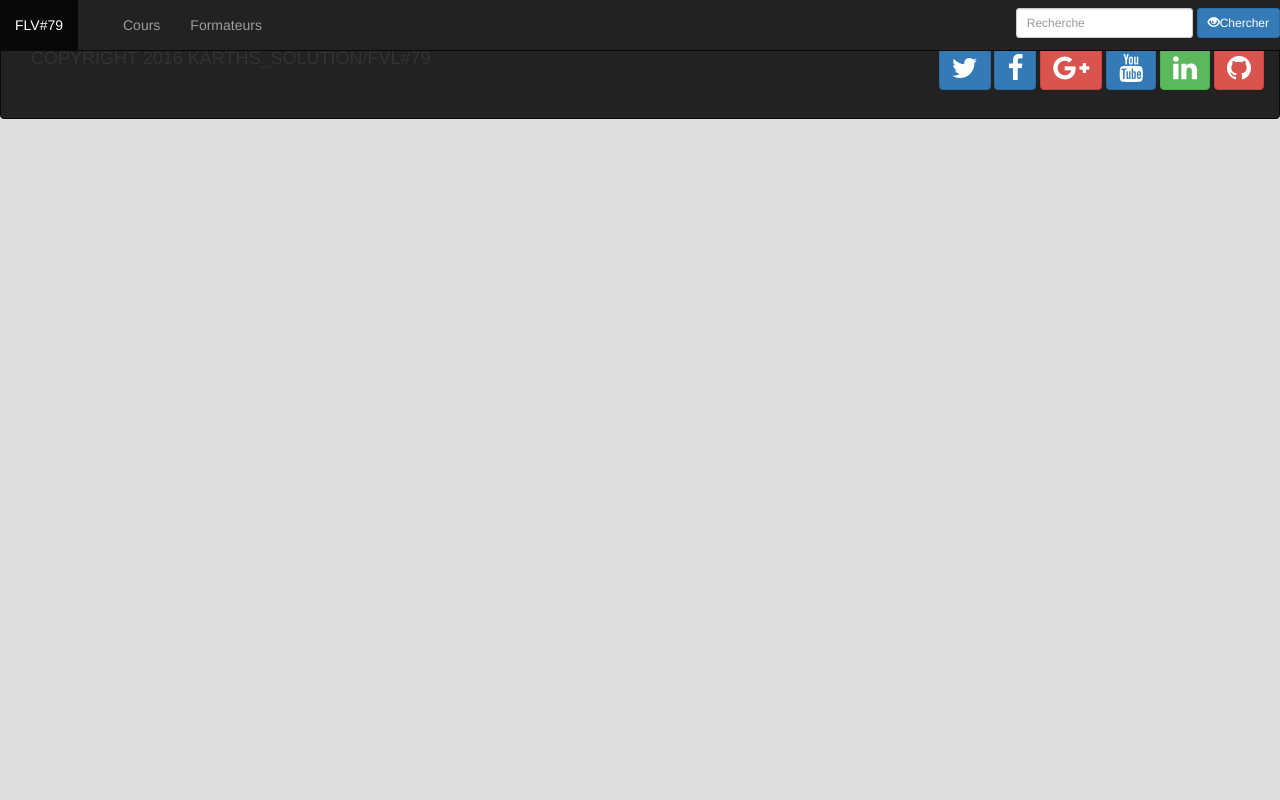
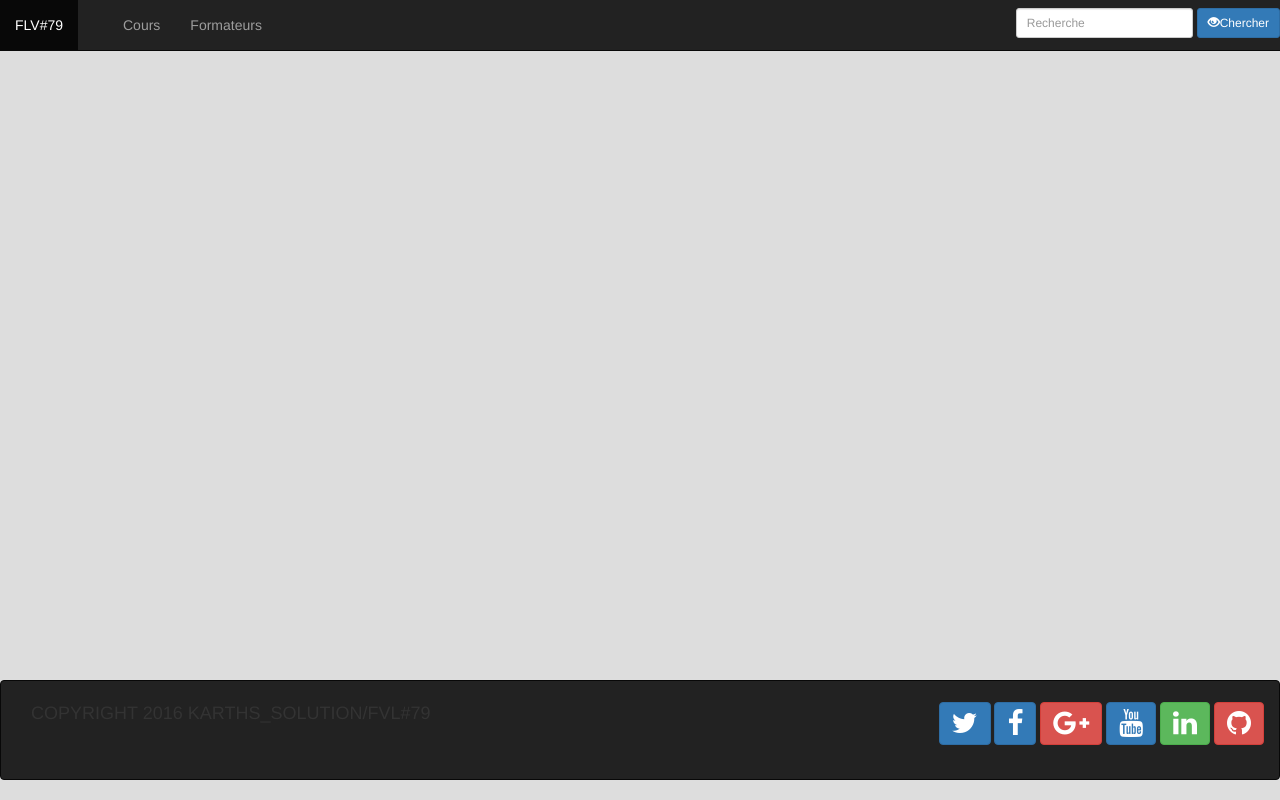
Before and after one commit to Iso-Doss/FLV-79, a PHP site: template app/views/other.phtml in a window 1280 px wide. Run offline with PHP 8.4, Linux system fonts and the light colour scheme; the template is opened without the code that fills it, so the values that code supplies are empty.

Commit message:
Ajout du footer en bas de page et amelioration des pages formateurs et autres

```diff
--- a/app/views/index/index.phtml
+++ b/app/views/index/index.phtml
@@ -270,9 +270,9 @@
             <section class="row" id="noscours">
                 <h1>Quelques Cours</h1>
                 <div class="col-xs-6 col-sm-6 col-md-3 ">
-                    <a href="#" class="thumbnail">
+                    <a href="<?= $this->url->get('php/index'); ?>" class="thumbnail">
                         <img src="<?php $base; ?> public/img/4.png" alt="slide" class="img-rounded">
-                        <p>Top Python Courses</p>
+                        <p>PHP</p>
                     </a>
                 </div>
                 <div class="col-xs-6 col-sm-6 col-md-3 ">
@@ -319,7 +319,7 @@
                 </div>
             </section>
             <div id="DivClignotante" style="visibility:visible;" class="col-lg-offset-10">
-                <a id="clignote" href="noscours.php">Voir plus...</a>
+                <a id="clignote" href="<?= $this->url->get('noscours/index'); ?>">Voir plus...</a>
             </div>
 
         </div>
--- a/app/views/other.phtml
+++ b/app/views/other.phtml
@@ -18,15 +18,15 @@
         <script src="../<?php $this->url->getBaseUri(); ?>public/css/bootstrap/js/bootstrap.js"></script>
     </head>
     <body  data-spy="scroll" data-target=".navbar">
-
+        <div id="main">
             <nav class="navbar navbar-inverse navbar-fixed-top" style="back">
 
                 <ul class="nav navbar-nav">
-                <li class="active"><a href="<?= $this->url->get('');?>">FLV#79</a></li>
+                    <li class="active"><a href="<?= $this->url->get(''); ?>">FLV#79</a></li>
                     <li><a href="#page-top"></a></li>
-                <li><a href="<?= $this->url->get('noscours/index');?>">Cours</a></li>
+                    <li><a href="<?= $this->url->get('noscours/index'); ?>">Cours</a></li>
                     <!--                <li><a href="#">Les plus suivis</a></li>-->
-                <li><a href="<?= $this->url->get('formateurs/index');?>">Formateurs</a></li>
+                    <li><a href="<?= $this->url->get('formateurs/index'); ?>">Formateurs</a></li>
                 </ul>
                 <form class="navbar-form navbar-right inline-form">
                     <div class="form-group">
@@ -38,7 +38,7 @@
             </nav>
 
             <?php echo $this->getContent(); ?>
-		<div class="col-lg-12 col-md-12 col-xs-12 navbar navbar-inverse navbar-bottom" style="back">
+            <div id="footer" class="col-lg-12 col-md-12 col-xs-12 navbar navbar-inverse navbar-bottom" style="back">
                 <div class="col-lg-6 col-md-12 col-xs-12 navbar-form navbar-left inline-form">
                     <h4> COPYRIGHT 2016 KARTHS_SOLUTION/FVL#79</h4>
                 </div>
@@ -64,6 +64,6 @@
             <script src="../<?php $this->url->getBaseUri(); ?>public/css/bootstrap/dist/js/jquery.js"></script>
             <script src="../<?php $this->url->getBaseUri(); ?>public/css/bootstrap/dist/js/bootstrap.min.js"></script>
             <script src="../<?php $this->url->getBaseUri(); ?>public/css/bootstrap/dist/js/jquery.min.js"></script>
-
+        </div>
     </body>
 </html>
--- a/app/views/php/index.phtml
+++ b/app/views/php/index.phtml
@@ -1,13 +1,13 @@
 
 <div class="col-md-12" id="bodyformateurs">
     <section class="row" id="noscours">
-        <div class="col-md-4">
+        <div class="col-md-2">
             <a href="#" class="thumbnail">
                 <img src="<?php $base; ?> ../public/img/2.png" alt="" class="img-rounded">
                 <p class="text-center">PHP par Mr Ahmed ADEHAN</p>
             </a>
         </div>
-        <div class="col-md-4">
+        <div class="col-md-2">
             <a href="#" class="thumbnail">
                 <img src="<?php $base; ?> ../public/img/2.png" alt="" class="img-rounded">
                 <p class="text-center">PHP par Mr Béthel ATOHOUN</p>
--- a/public/css/Style.css
+++ b/public/css/Style.css
@@ -7,11 +7,30 @@ and open the template in the editor.
     Created on : 11 oct. 2016, 11:24:28
     Author     : Agence Karth
 */
+
 body {
     background-color:#DDD;
-    margin-top: 20px;
+    margin-top: 0px;
     padding-top: 10px;
 }
+
+#main{
+
+max-width:1280px;
+
+min-height:100%;
+
+margin:0 auto;
+
+position:relative;
+
+}
+
+body,html
+{
+    height: 100%;
+}
+
 #bodyformateurs
 {
     margin-top: 70px;
@@ -22,12 +41,14 @@ body {
     width: 100%;
     height: 410px;
 }
+
 #clignote
 {
 
     font-size: 20px;
     color: red;
 }
+
 #requis
 {
     color: red;
@@ -42,6 +63,7 @@ body {
 {
     color: red;
 }
+
 [class*="col-"]
 {
     margin-bottom: 20px;
@@ -52,10 +74,12 @@ img
     width: 100%;
     height: 100px;
 }
+
 .well {
     background-color:#CCC;
     padding: 20px;
 }
+
 a:active, a:focus { outline:none; }
 .inline-form input {
     display: inline-block;
@@ -71,3 +95,16 @@ carousel-inner img
 .content{
     margin-top: 50px;
 }
+
+#footer
+{
+    position:absolute;
+
+    bottom:0;
+
+    width:100%;
+
+    padding-top:5px;
+
+    height:100px;
+}
```
Also changed, not shown: app/views/formateurs/index.phtml (+21 -3 lines), app/views/listeformateurs/index.phtml (+26 -2 lines), app/views/noscours/index.phtml (+21 -3 lines). Lines whose indentation alone changed are shown as unchanged.
